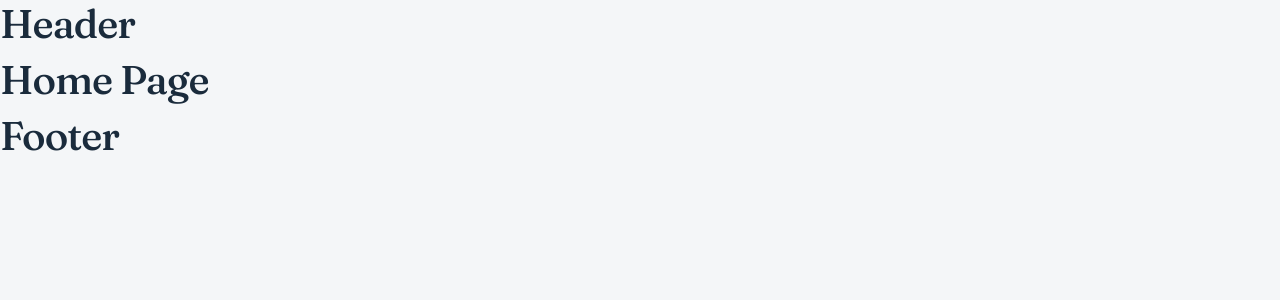
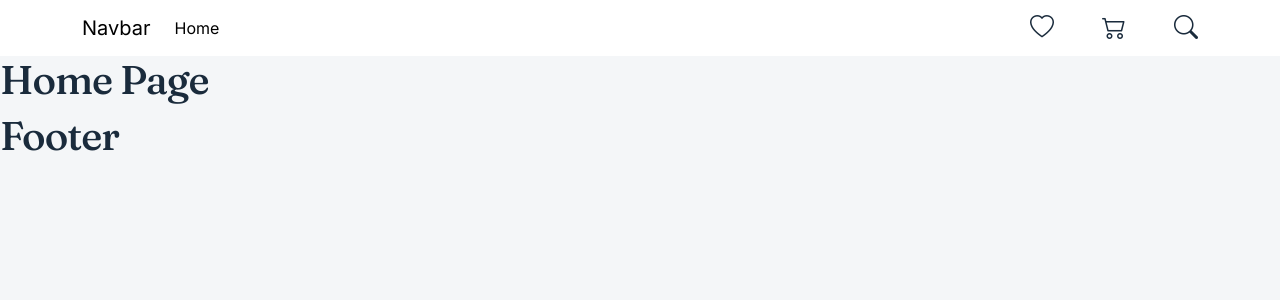
Before and after one commit to Carlo-Falanga/booldog-project-work, a React app in the folder frontend/: page / in a window 1280 px wide. Shown: the top 300 px of the page. Built offline with nearby package versions, Linux system fonts and the light colour scheme; the HTML template or start-up script is replaced by a standard one.

Commit message:
add base structure navbar

```diff
--- a/frontend/src/components/AppHeader.jsx
+++ b/frontend/src/components/AppHeader.jsx
@@ -1,6 +1,36 @@
-export default function AppHeader(){
+export default function AppHeader() {
 
-    return(
-        <h1>Header</h1>
+    return (
+        <>
+            <nav className="navbar navbar-expand-lg bg-white">
+                <div className="container">
+                    <a className="navbar-brand" href="#">Navbar</a>
+                    <button className="navbar-toggler" type="button" data-bs-toggle="collapse" data-bs-target="#navbarSupportedContent" aria-controls="navbarSupportedContent" aria-expanded="false" aria-label="Toggle navigation">
+                        <span className="navbar-toggler-icon"></span>
+                    </button>
+                    <div className="collapse navbar-collapse" id="navbarSupportedContent">
+                        <ul className="navbar-nav me-auto mb-2 mb-lg-0">
+                            <li className="nav-item">
+                                <a className="nav-link active" aria-current="page" href="#">Home</a>
+                            </li>
+                        </ul>
+                        <div id="nav_icons" className="d-flex gap-5 fs-4">
+                            <div>
+                                <i class="bi bi-heart"></i>
+                            </div>
+                            <div>
+                                <i class="bi bi-cart2"></i>
+                            </div>
+                            <div>
+                                <i class="bi bi-search"></i>
+                            </div>
+                        </div>
+
+
+
+                    </div>
+                </div>
+            </nav>
+        </>
     )
 }
--- a/frontend/src/index.css
+++ b/frontend/src/index.css
@@ -69,3 +69,10 @@
   font-family: var(--bool-font-body);
   font-weight: 500;
 }
+
+@media (max-width:768px){
+  #nav_icons{
+    display: flex;
+    justify-content: space-around;
+  }
+}
```
